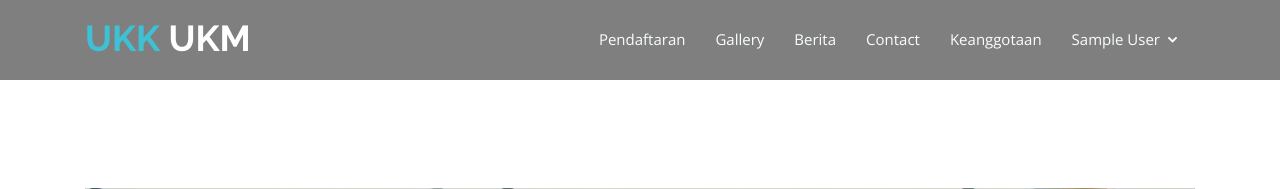
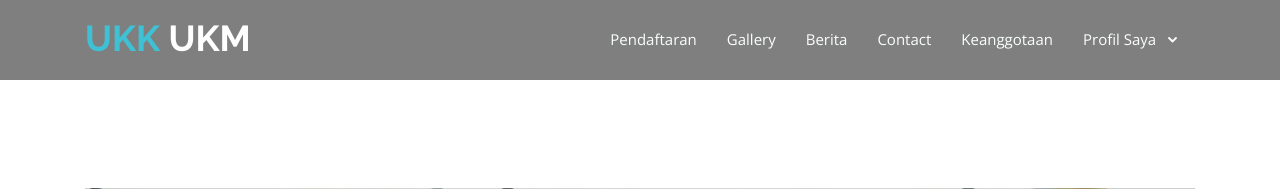
Before and after one commit to mardi12345/ukkukmpoltek, a PHP site: page /ukkukmpoltek/walimurid/detail_informasi.php?id=4 in a window 1280 px wide. Shown: the top 189 px of the page. Run offline with PHP 8.4, Linux system fonts and the light colour scheme; the visitor is signed in with stand-in values (Sample User, id 1); data comes from the database, SQL or seed files in the repository; some libraries are stand-ins or nearby versions.

Commit message:
new nav bar

```diff
--- a/template_walimurid/navbar.php
+++ b/template_walimurid/navbar.php
@@ -1,15 +1,9 @@
 <?php
-
-
-
 error_reporting(0);
 
 session_start();
 $id_wali_murid = $_SESSION['id_wali_murid'];
 $nama_ayah = $_SESSION['nama_ayah'];
-
-
-
 ?>
 
 <header id="header" class="fixed-top">
@@ -32,7 +26,7 @@ $nama_ayah = $_SESSION['nama_ayah'];
           <?php if( $id_wali_murid  == ''){?>
             <li><a href="<?= $base_url?>walimurid/login.php">Login</a></li>
           <?php }else{ ?>
-            <li class="drop-down"><a href="#"><?= $nama_ayah?></a>
+            <li class="drop-down"><a href="#"> Profil Saya </a>
               <ul>
                 <li><a href="<?= $base_url ?>walimurid/profile.php">Profile</a></li>
                 <li><a href="<?= $base_url?>auth/logout.php">Logout</a></li>
```
